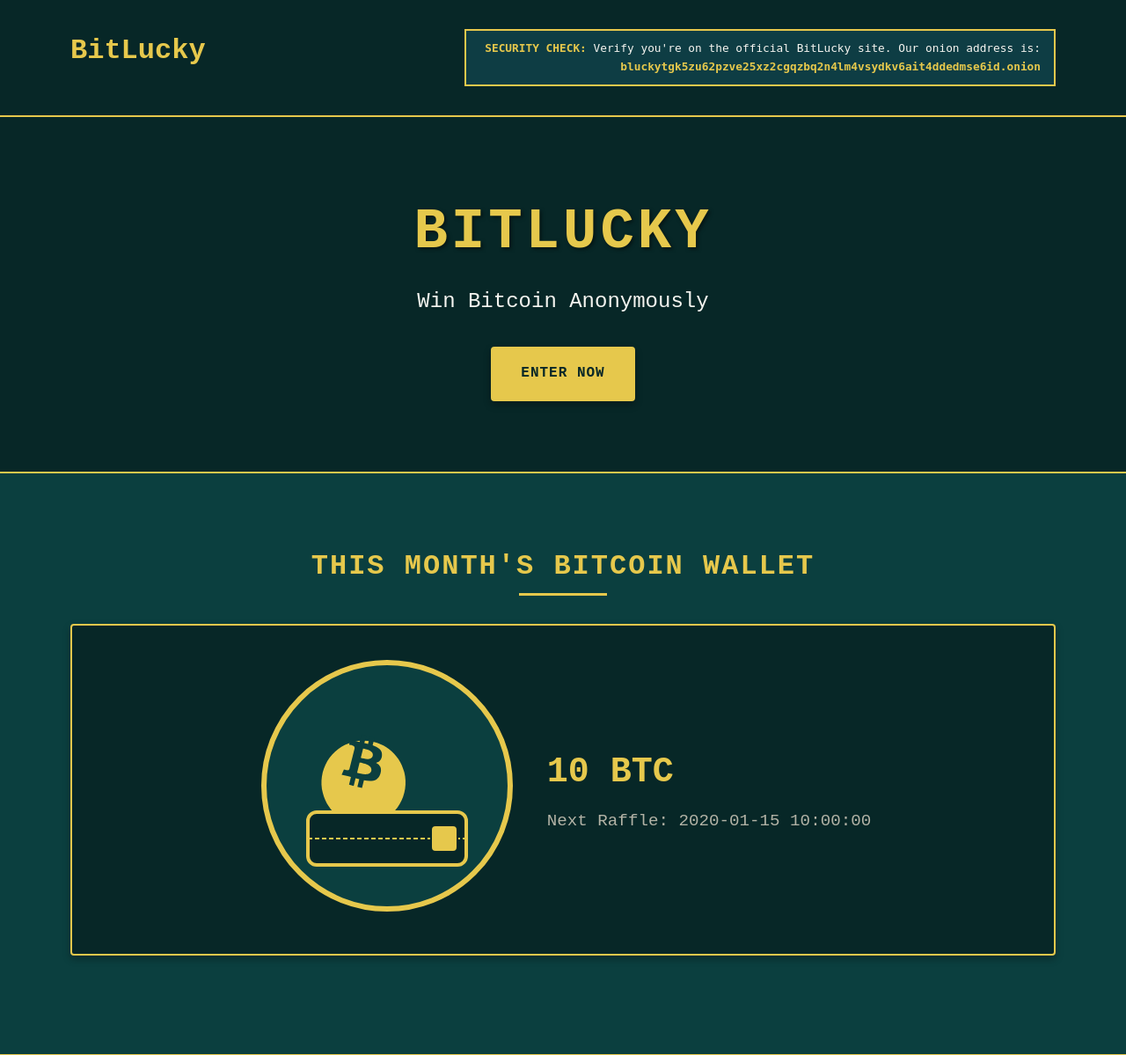
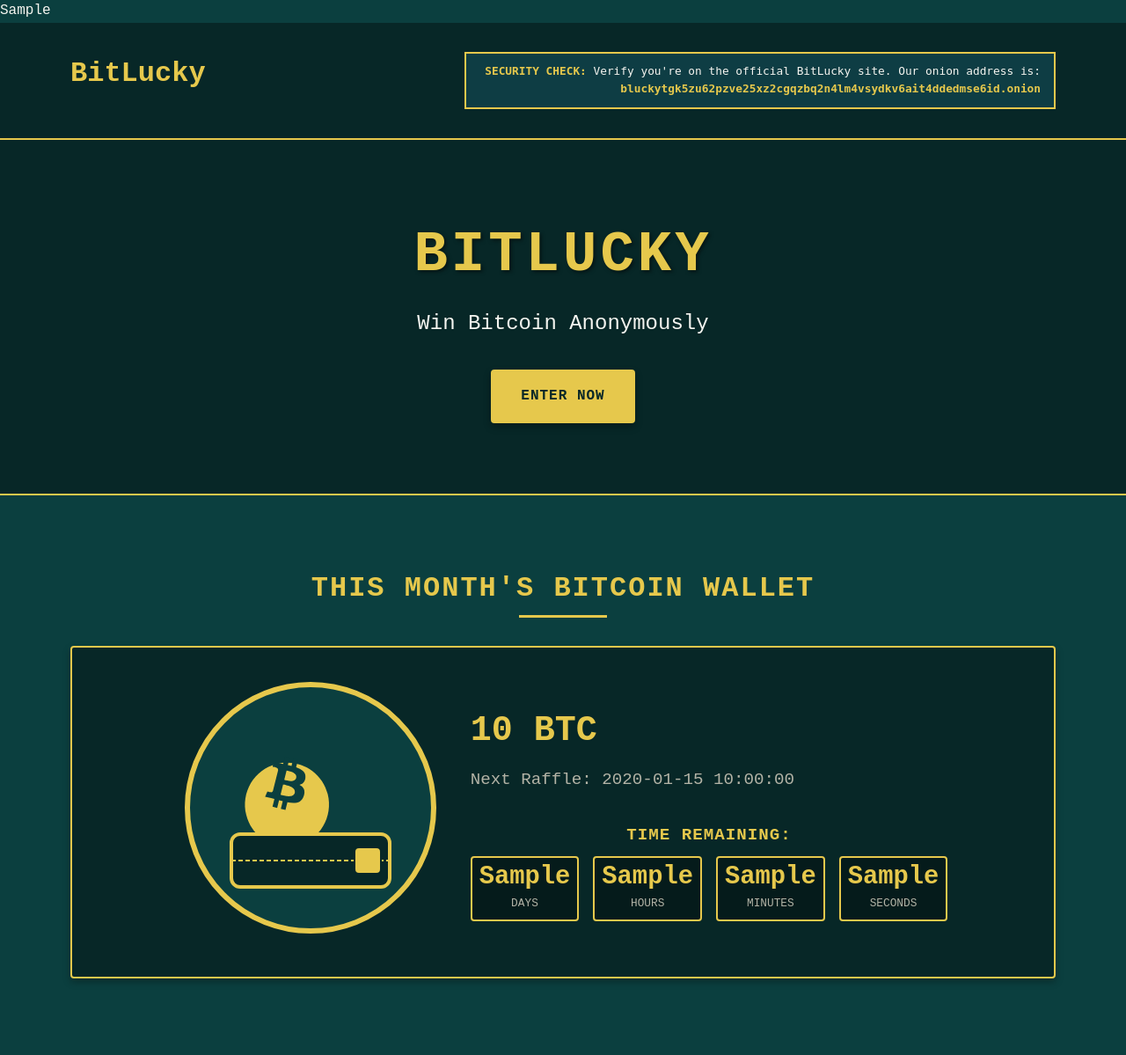
Before and after one commit to ifilmahd/nolad, a Flask app: template templates/index.html in a window 1280 px wide. Shown: the top 1199 px of the page at 88% size. Run offline with Flask 3, Linux system fonts and the light colour scheme; the template is opened without the code that fills it: most values are stand-ins (such as "Sample title", 1, 10 or a date in 2020).

Commit message:
Add a server-side countdown timer to the raffle display, updating every 30 days.
Replit-Commit-Author: Agent
Replit-Commit-Session-Id: fbac3dab-fa00-4edd-9481-71b2d3dea151
Replit-Commit-Screenshot-Url: https://storage.googleapis.com/screenshot-production-us-central1/dc6b95d1-2ab9-4921-be80-ff4458fd6ce2/ed1698c8-0831-4f61-98c3-3ef9f5f6683d.jpg

```diff
--- a/app.py
+++ b/app.py
@@ -383,18 +383,8 @@ def packages():
     # GET request - display all packages
     packages = Package.query.filter_by(is_active=True).all()
 
-    # Get wallet content from database
-    wallet_content = {
-        'bitcoin_address': 'bc1qxy2kgdygjrsqtzq2n0yrf2493p83kkfjhx0wlh',  # Default
-        'prize_amount': '0.1',  # Default
-        'next_raffle_date': 'April 23, 2025'  # Default
-    }
-
-    # Override with values from database if they exist
-    for key in wallet_content.keys():
-        content = SiteContent.query.filter_by(section='wallet', key=key).first()
-        if content:
-            wallet_content[key] = content.value
+    # Get wallet content from database with countdown info
+    wallet_content = get_wallet_content()
 
     return render_template('packages.html', packages=packages, wallet_content=wallet_content)
 
@@ -413,18 +403,8 @@ def package_detail(package_id):
     # Format the Bitcoin amount to 8 decimal places (satoshi precision)
     btc_formatted = "{:.8f}".format(btc_amount)
 
-    # Get wallet address from database
-    wallet_content = {
-        'bitcoin_address': 'bc1qxy2kgdygjrsqtzq2n0yrf2493p83kkfjhx0wlh',  # Default
-        'prize_amount': '0.1',  # Default
-        'next_raffle_date': 'April 23, 2025'  # Default
-    }
-
-    # Override with values from database if they exist
-    for key in wallet_content.keys():
-        content = SiteContent.query.filter_by(section='wallet', key=key).first()
-        if content:
-            wallet_content[key] = content.value
+    # Get wallet content from database with countdown info
+    wallet_content = get_wallet_content()
 
     return render_template('package_detail.html',
                           package=package,
--- a/static/css/styles.css
+++ b/static/css/styles.css
@@ -157,6 +157,57 @@ a:hover {
 .raffle-date {
     font-size: 1.2rem;
     color: var(--color-light);
+    margin-bottom: var(--spacing-md);
+}
+
+/* Countdown Timer Styles */
+.countdown {
+    display: flex;
+    flex-direction: column;
+    align-items: center;
+    margin-top: var(--spacing-md);
+    width: 100%;
+}
+
+.countdown-title {
+    font-size: 1.2rem;
+    color: var(--color-accent);
+    margin-bottom: var(--spacing-sm);
+    font-weight: bold;
+    text-transform: uppercase;
+    letter-spacing: 1px;
+}
+
+.countdown-timer {
+    display: flex;
+    justify-content: center;
+    gap: var(--spacing-md);
+    width: 100%;
+}
+
+.countdown-box {
+    display: flex;
+    flex-direction: column;
+    align-items: center;
+    background-color: rgba(0, 0, 0, 0.3);
+    border: 2px solid var(--color-accent);
+    border-radius: var(--border-radius);
+    padding: var(--spacing-sm);
+    min-width: 65px;
+}
+
+.countdown-value {
+    font-size: 1.8rem;
+    font-weight: bold;
+    color: var(--color-accent);
+    line-height: 1;
+}
+
+.countdown-label {
+    font-size: 0.8rem;
+    color: var(--color-light);
+    text-transform: uppercase;
+    margin-top: 5px;
 }
 
 /* Raffle Packages */
--- a/templates/index.html
+++ b/templates/index.html
@@ -3,6 +3,7 @@
 <head>
     <meta charset="UTF-8">
     <meta name="viewport" content="width=device-width, initial-scale=1.0">
+    {{ meta_refresh|safe if meta_refresh }}
     <title>BitLucky - Win Bitcoin Anonymously</title>
     <link rel="stylesheet" href="{{ url_for('static', filename='css/styles.css') }}">
 </head>
@@ -39,6 +40,27 @@
                 <div class="wallet-info">
                     <div class="balance">{{ wallet_content.prize_amount }} BTC</div>
                     <div class="raffle-date">Next Raffle: {{ wallet_content.next_raffle_date }}</div>
+                    <div class="countdown">
+                        <div class="countdown-title">Time Remaining:</div>
+                        <div class="countdown-timer">
+                            <div class="countdown-box">
+                                <span class="countdown-value">{{ wallet_content.countdown_days }}</span>
+                                <span class="countdown-label">Days</span>
+                            </div>
+                            <div class="countdown-box">
+                                <span class="countdown-value">{{ wallet_content.countdown_hours }}</span>
+                                <span class="countdown-label">Hours</span>
+                            </div>
+                            <div class="countdown-box">
+                                <span class="countdown-value">{{ wallet_content.countdown_minutes }}</span>
+                                <span class="countdown-label">Minutes</span>
+                            </div>
+                            <div class="countdown-box">
+                                <span class="countdown-value">{{ wallet_content.countdown_seconds }}</span>
+                                <span class="countdown-label">Seconds</span>
+                            </div>
+                        </div>
+                    </div>
                 </div>
             </div>
         </div>
```
